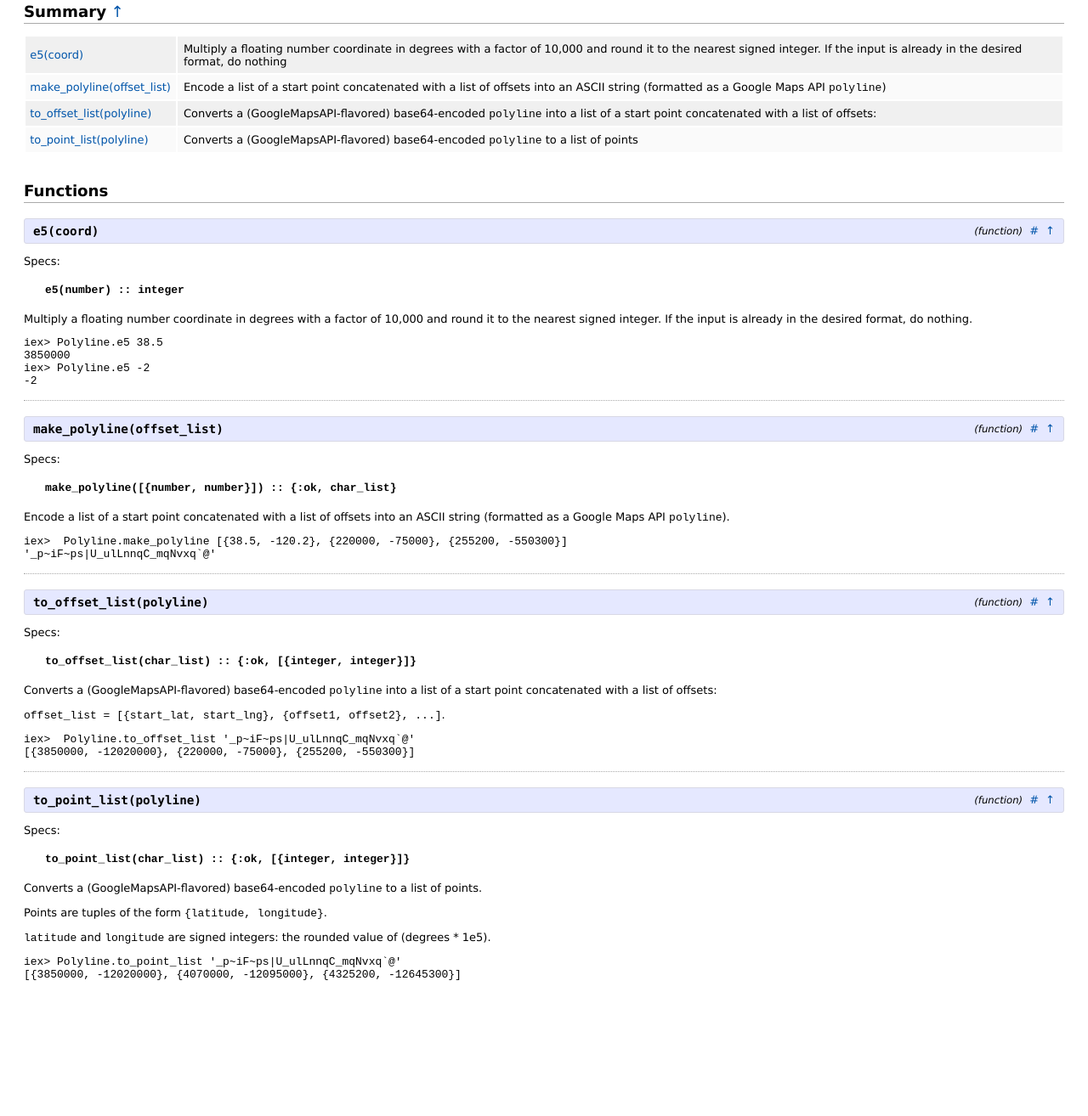
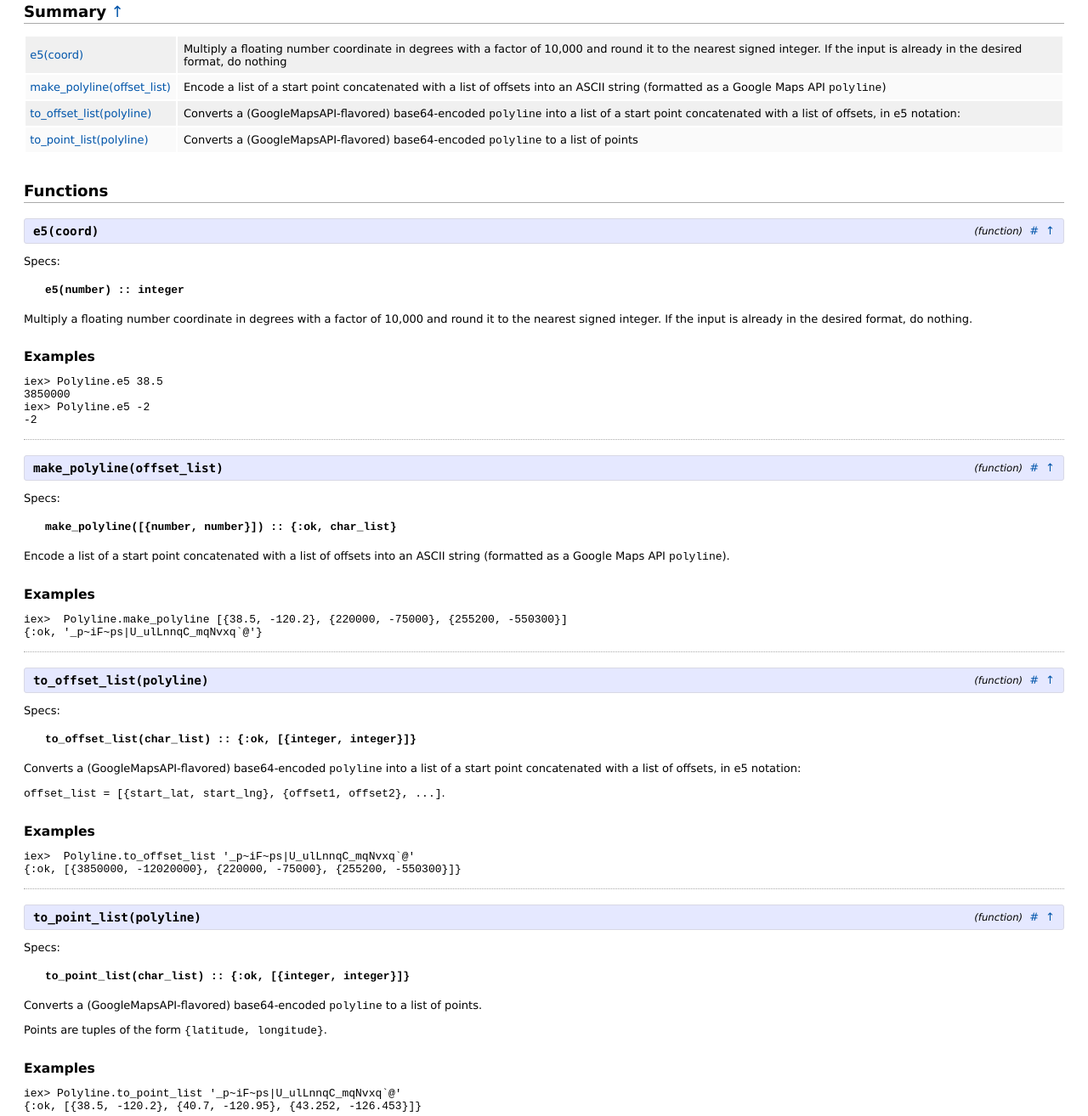
Before and after one commit to dvionnet/polyline, a plain HTML site: page docs/Polyline.html in a window 1280 px wide. Shown: the part 157-1471 px from the top of the page at 85% size. Before the commit the page ends 1325 px from the top, so only its background shows below. Drawn offline with Linux system fonts and the light colour scheme; a script that the page names is missing.

Commit message:
updated doc

```diff
--- a/docs/Polyline.html
+++ b/docs/Polyline.html
@@ -74,7 +74,8 @@ into an ASCII string (formatted as a Google Maps API <code class="inline">polyli
   <td class="summary_signature"><a href="#to_offset_list/1">to_offset_list(polyline)</a></td>
 
     <td class="summary_synopsis"><p>Converts a (GoogleMapsAPI-flavored) base64-encoded <code class="inline">polyline</code> into a
-list of a start point concatenated with a list of offsets:</p>
+list of a start point concatenated with a list of offsets, in e5
+notation:</p>
 </td>
 
 </tr>
@@ -116,6 +117,7 @@ list of points</p>
     <p>Multiply a floating number coordinate in degrees with a factor of
 10,000 and round it to the nearest signed integer. If the input is
 already in the desired format, do nothing.</p>
+<h2>Examples</h2>
 <pre><code>iex&gt; Polyline.e5 38.5
 3850000
 iex&gt; Polyline.e5 -2
@@ -144,8 +146,9 @@ iex&gt; Polyline.e5 -2
   <section class="docstring">
     <p>Encode a list of a start point concatenated with a list of offsets
 into an ASCII string (formatted as a Google Maps API <code class="inline">polyline</code>).</p>
+<h2>Examples</h2>
 <pre><code>iex&gt;  Polyline.make_polyline [{38.5, -120.2}, {220000, -75000}, {255200, -550300}]
-'_p~iF~ps|U_ulLnnqC_mqNvxq`@'</code></pre>
+{:ok, '_p~iF~ps|U_ulLnnqC_mqNvxq`@'}</code></pre>
 
   </section>
 
@@ -169,10 +172,12 @@ into an ASCII string (formatted as a Google Maps API <code class="inline">polyli
 
   <section class="docstring">
     <p>Converts a (GoogleMapsAPI-flavored) base64-encoded <code class="inline">polyline</code> into a
-list of a start point concatenated with a list of offsets:</p>
+list of a start point concatenated with a list of offsets, in e5
+notation:</p>
 <p><code class="inline">offset_list = [{start_lat, start_lng}, {offset1, offset2}, ...]</code>.</p>
+<h2>Examples</h2>
 <pre><code>iex&gt;  Polyline.to_offset_list '_p~iF~ps|U_ulLnnqC_mqNvxq`@'
-[{3850000, -12020000}, {220000, -75000}, {255200, -550300}]</code></pre>
+{:ok, [{3850000, -12020000}, {220000, -75000}, {255200, -550300}]}</code></pre>
 
   </section>
 
@@ -198,9 +203,9 @@ list of a start point concatenated with a list of offsets:</p>
     <p>Converts a (GoogleMapsAPI-flavored) base64-encoded <code class="inline">polyline</code> to a
 list of points.</p>
 <p>Points are tuples of the form <code class="inline">{latitude, longitude}</code>.</p>
-<p><code class="inline">latitude</code> and <code class="inline">longitude</code> are signed integers: the rounded value of (degrees * 1e5).</p>
+<h2>Examples</h2>
 <pre><code>iex&gt; Polyline.to_point_list '_p~iF~ps|U_ulLnnqC_mqNvxq`@'
-[{3850000, -12020000}, {4070000, -12095000}, {4325200, -12645300}]</code></pre>
+{:ok, [{38.5, -120.2}, {40.7, -120.95}, {43.252, -126.453}]}</code></pre>
 
   </section>
 
```
